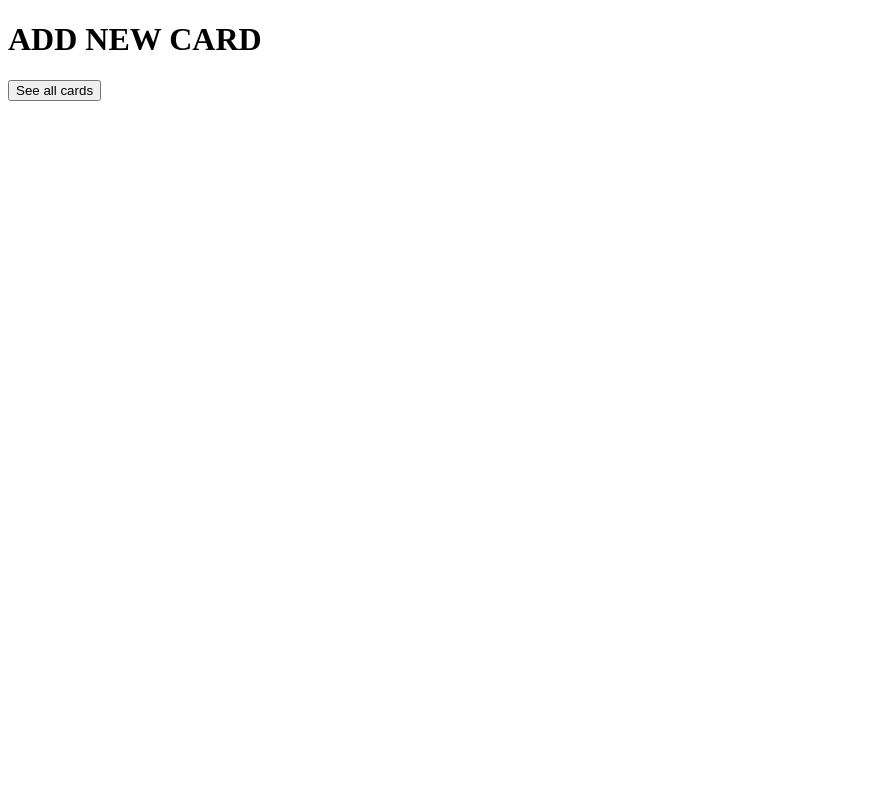
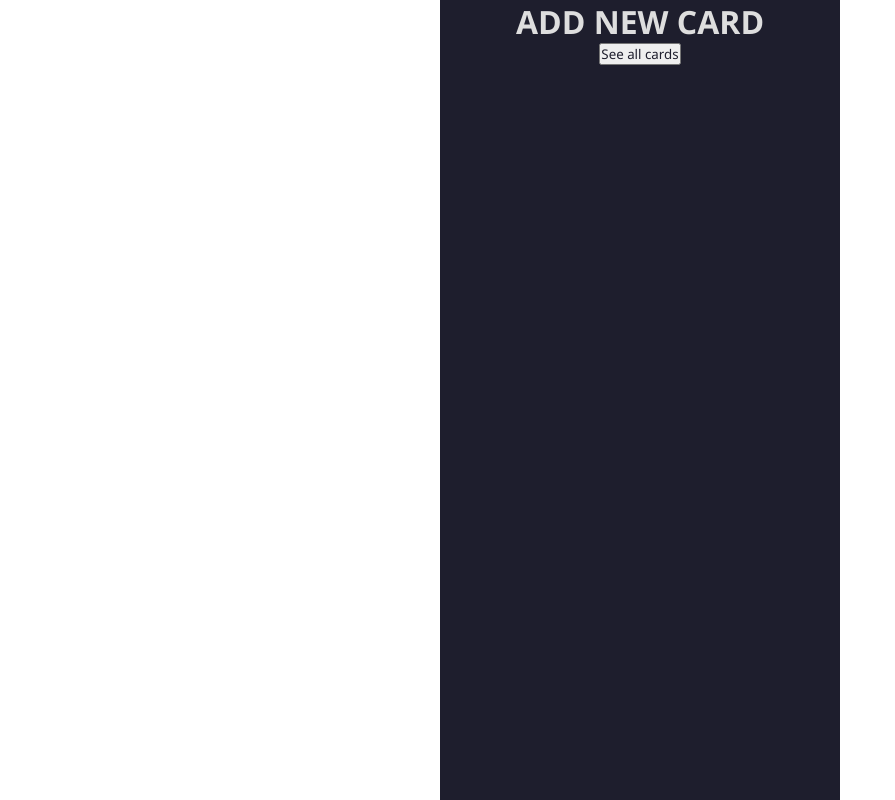
Before and after one commit to VidarRehn/e-wallet, a React (Create React App) app: page /addcard in a window 1280 px wide. Shown: the whole page, without its empty margins (0-895 px from the left). Built offline with nearby package versions, Linux system fonts and the light colour scheme.

Commit message:
added basic styles and a first card to cards-array

```diff
--- a/src/App.js
+++ b/src/App.js
@@ -1,3 +1,4 @@
+import './styles/style.css'
 import {Routes, Route} from 'react-router-dom'
 
 import Home from './pages/Home/Home'
--- a/src/components/Card.jsx
+++ b/src/components/Card.jsx
@@ -1,11 +1,32 @@
+import { useEffect } from 'react'
+import { useSelector, useDispatch } from 'react-redux'
+
+import { addCard } from "../redux/cardsSlice"
 
 const Card = ( {user} ) => {
 
     let { name } = user.results[0]
 
+    const dispatch = useDispatch()
+    const { cards } = useSelector(state => state.cards)
+
+    useEffect(() => {
+        if (cards.length < 1) {
+            let newCard = {
+                fullName: (`${name.first} ${name.last}`).toUpperCase(),
+                type: ['Mastercard', 'Visa', 'American Express', 'Diners'][Math.floor(Math.random()*4)],
+                cardNumber: '1234 1234 1234 1234',
+                active: true
+            }
+            dispatch(addCard(newCard))
+        }
+    }, [])
+
+
     return (
         <div>
             <p>{name.first} {name.last}</p>
+            {console.log(cards)}
         </div>
     )
 }
--- a/src/pages/Home/Home.jsx
+++ b/src/pages/Home/Home.jsx
@@ -6,14 +6,12 @@ import Header from '../../components/Header'
 import Card from '../../components/Card'
 
 import { getUser } from "../../redux/userSlice"
-import { addCard } from "../../redux/cardsSlice"
 
 const Home = () => {
 
     const navigate = useNavigate()
     const dispatch = useDispatch()
     const { user, status } = useSelector(state => state.user)
-    const { cards } = useSelector(state => state.cards)
 
     useEffect(() => {
         if (!user) {
@@ -26,7 +24,6 @@ const Home = () => {
             <Header text={'E-WALLET'} />
             {user ? <Card user={user} /> : 'Loading...'}
             <button onClick={() => navigate('/addcard')}>Add new card</button>
-            {console.log(cards)}
         </>
     )
 }
--- /dev/null
+++ b/src/styles/style.css
@@ -0,0 +1,38 @@
+* {
+  margin: 0;
+  padding: 0;
+  -webkit-box-sizing: border-box;
+          box-sizing: border-box;
+  font-family: 'Segoe UI', Tahoma, Geneva, Verdana, sans-serif;
+  color: #dedede;
+}
+
+body {
+  display: -webkit-box;
+  display: -ms-flexbox;
+  display: flex;
+  -webkit-box-pack: center;
+      -ms-flex-pack: center;
+          justify-content: center;
+}
+
+.App {
+  width: 400px;
+  min-height: 100vh;
+  background-color: #1e1e2d;
+  display: -webkit-box;
+  display: -ms-flexbox;
+  display: flex;
+  -webkit-box-orient: vertical;
+  -webkit-box-direction: normal;
+      -ms-flex-direction: column;
+          flex-direction: column;
+  -webkit-box-align: center;
+      -ms-flex-align: center;
+          align-items: center;
+}
+
+button, input {
+  color: #1e1e2d;
+}
+/*# sourceMappingURL=style.css.map */
--- /dev/null
+++ b/src/styles/style.scss
@@ -0,0 +1,25 @@
+* {
+    margin: 0;
+    padding: 0;
+    box-sizing: border-box;
+    font-family: 'Segoe UI', Tahoma, Geneva, Verdana, sans-serif;
+    color: rgb(222, 222, 222);
+}
+
+body {
+    display: flex;
+    justify-content: center;
+}
+
+.App {
+    width: 400px;
+    min-height: 100vh;
+    background-color: rgb(30, 30, 45);
+    display: flex;
+    flex-direction: column;
+    align-items: center;
+}
+
+button, input {
+    color: rgb(30, 30, 45);
+}
```
Also changed, not shown: 1 other file (tests, documents, lock files or other folders).
